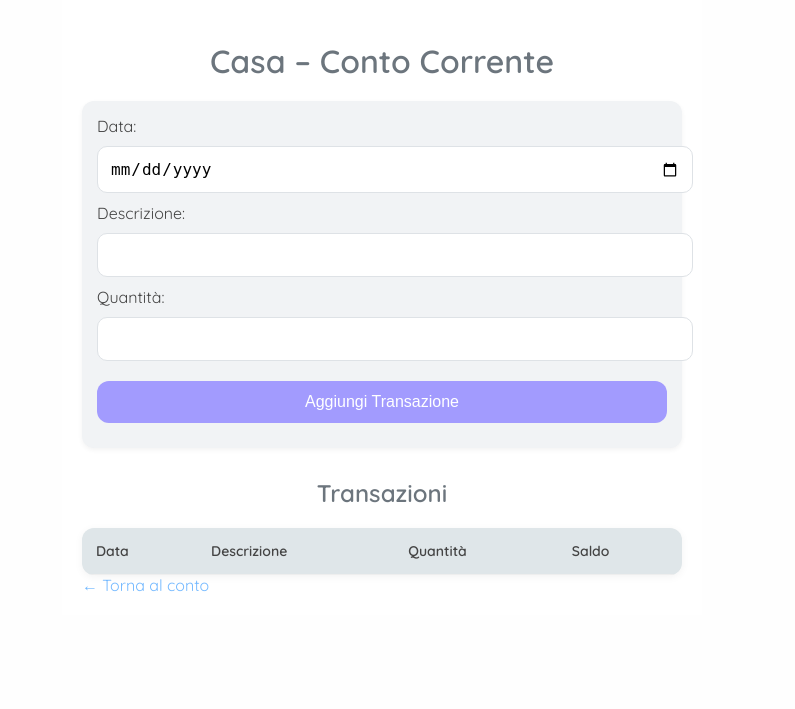
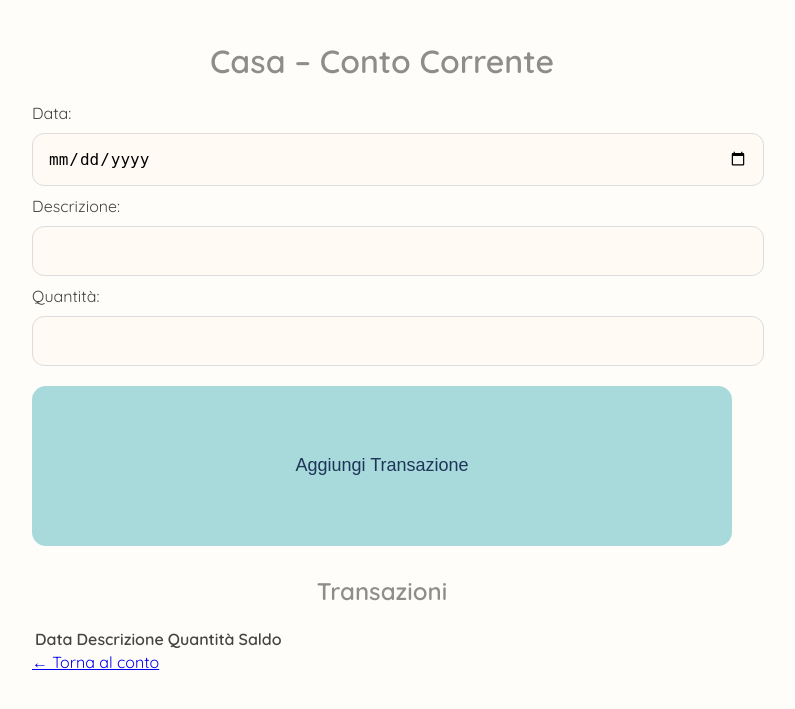
Before and after one commit to peg96/finance-tracker, a Flask app: a page that uses templates/category.html in a window 1280 px wide. Shown: the top 709 px of the page, without its empty margins (258-1053 px from the left). Run offline with Flask 3, Linux system fonts and the light colour scheme; lists and menus that the app fills with data are empty.

Commit message:
Update style.css

```diff
--- a/static/style.css
+++ b/static/style.css
@@ -1,101 +1,62 @@
+/* Font pastello e morbido */
 @import url('https://fonts.googleapis.com/css2?family=Quicksand:wght@400;600&display=swap');
 
 body {
     font-family: 'Quicksand', sans-serif;
-    background-color: #fefefe;
+    background-color: #fffdf9;
+    color: #444;
     margin: 0;
     padding: 0;
-    color: #444;
 }
 
+/* Container centrale */
 .container {
-    max-width: 600px;
+    max-width: 700px;
     margin: auto;
     padding: 20px;
-    background: #fff;
 }
 
+/* Titoli */
 h1, h2 {
-    color: #6c757d;
+    color: #8e8d8a;
     text-align: center;
     font-weight: 600;
-    margin-bottom: 20px;
 }
 
-a {
-    color: #74b9ff;
-    text-decoration: none;
+/* Input e selezione */
+input, select {
+    width: 100%;
+    padding: 15px;
+    margin: 10px 0;
+    border-radius: 12px;
+    border: 1px solid #dcdcdc;
+    font-size: 16px;
+    background: #fffaf4;
 }
 
-a:hover {
-    text-decoration: underline;
-}
-
-form {
-    margin-bottom: 30px;
-    background: #f1f3f5;
-    padding: 15px;
-    border-radius: 12px;
-    box-shadow: 0 2px 5px rgba(0,0,0,0.05);
-}
-
-input, select {
-    width: 100%;
-    padding: 12px;
-    margin: 10px 0;
-    border-radius: 10px;
-    border: 1px solid #dee2e6;
-    font-size: 16px;
-    background: #fff;
-}
-
+/* Bottoni grandi, colori tenui */
 button, input[type="submit"] {
-    background-color: #a29bfe;
-    color: white;
-    padding: 12px;
+    background-color: #a8dadc;
+    color: #1d3557;
+    padding: 16px;
     border: none;
-    border-radius: 12px;
+    border-radius: 14px;
     cursor: pointer;
     width: 100%;
-    font-size: 16px;
-    transition: 0.3s;
+    font-size: 18px;
+    height: 20vh;
 }
 
 button:hover, input[type="submit"]:hover {
-    background-color: #6c5ce7;
+    background-color: #cce3e5;
 }
 
-table {
-    width: 100%;
-    border-collapse: collapse;
-    margin-top: 20px;
-    border-radius: 12px;
-    overflow: hidden;
-    box-shadow: 0 2px 8px rgba(0,0,0,0.05);
-    background: #fafafa;
-    font-size: 14px;
+/* Due colonne */
+.columns {
+    display: flex;
+    flex-wrap: wrap;
+    gap: 10px;
 }
-
-th, td {
-    padding: 14px;
-    text-align: left;
-    border-bottom: 1px solid #eee;
+.columns button {
+    width: 48%;
 }
-
-th {
-    background-color: #dfe6e9;
-    font-weight: 600;
-}
-
-ul {
-    list-style: none;
-    padding: 0;
-}
-
-li {
-    margin: 12px 0;
-    background: #f8f9fa;
-    padding: 10px;
-    border-radius: 10px;
-    box-shadow: 0 1px 3px rgba(0,0,0,0.03);
-}
```
